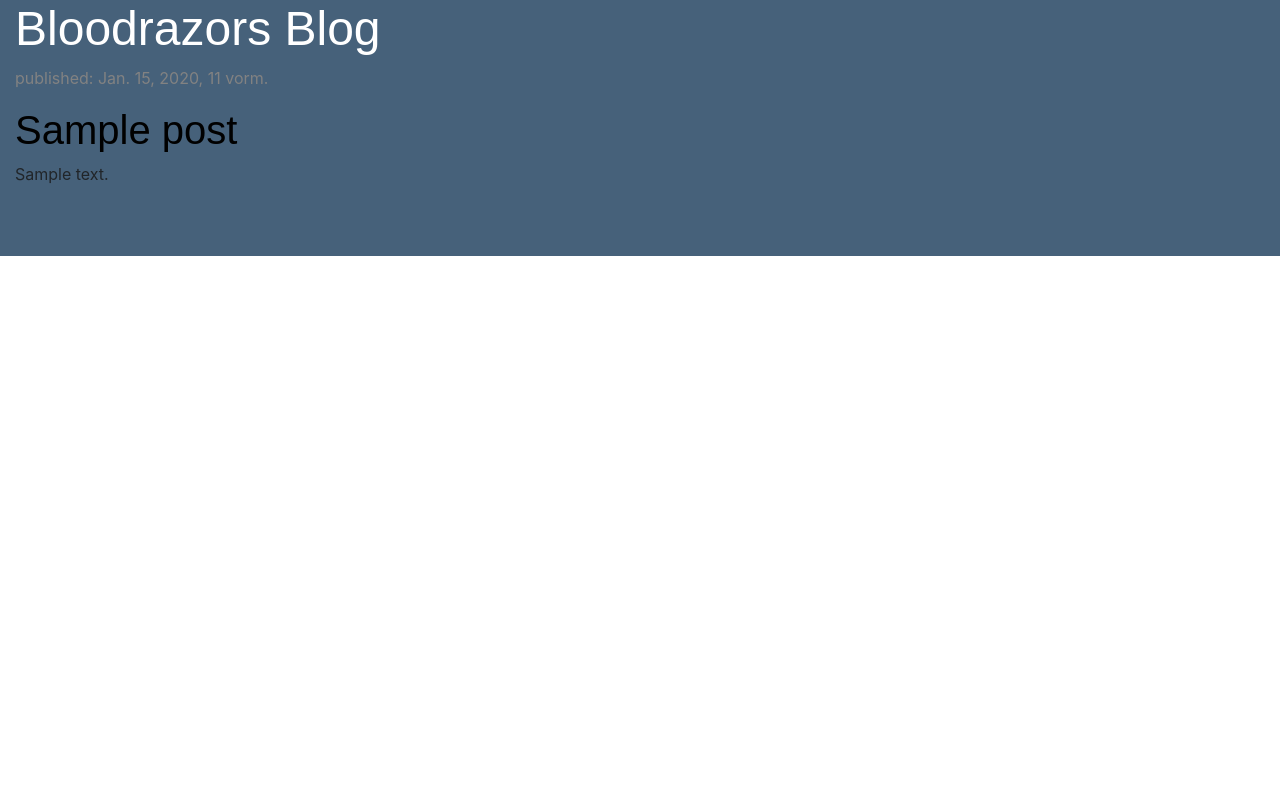
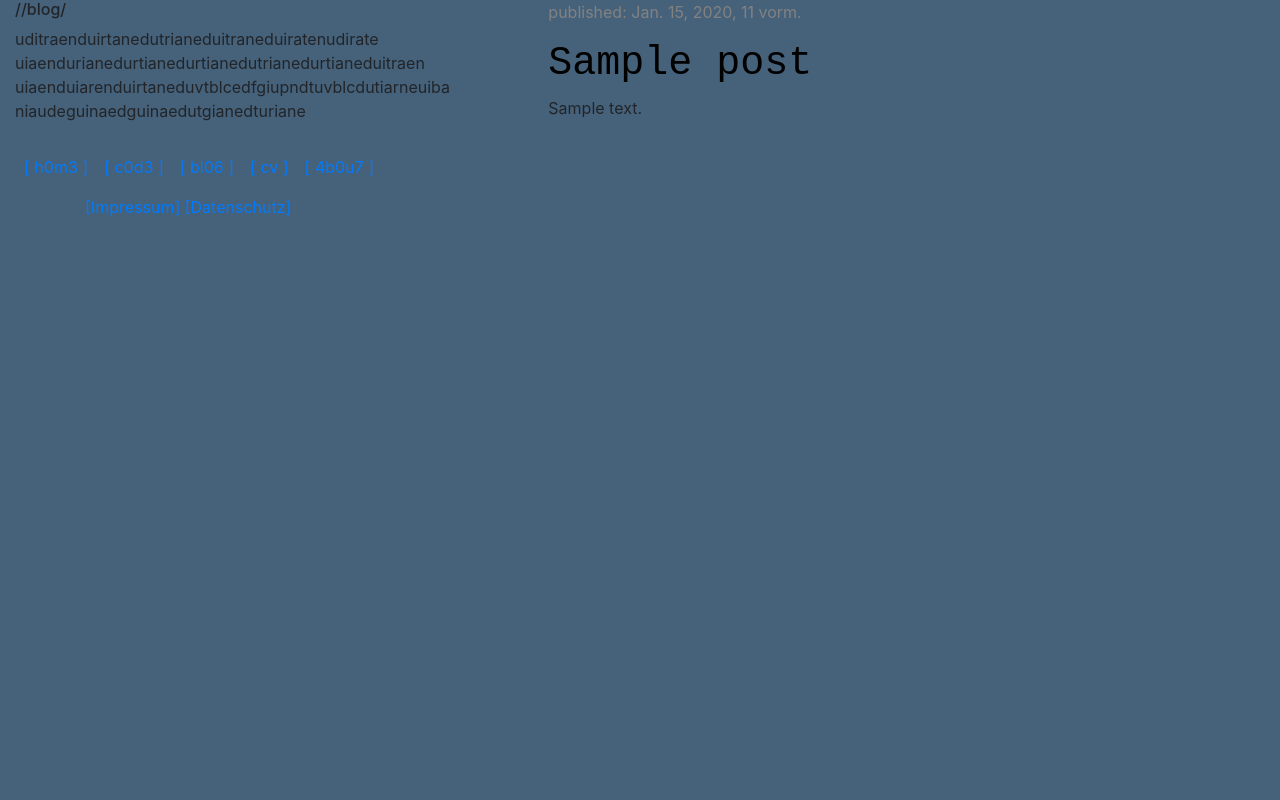
Before and after one commit to Busoshoku/my-first-blog, a Django app: template blog/templates/blog/post_list.html in a window 1280 px wide. Run offline with Django 3.2, Linux system fonts and the light colour scheme; the template is opened without the code that fills it: values that come from a table or form of the project are taken from there, others are empty; tables that the repository leaves empty hold one stand-in row (values such as "Sample post"); some libraries are stand-ins or nearby versions.

Commit message:
Adding polls app v1

```diff
--- a/blog/static/css/blog.css
+++ b/blog/static/css/blog.css
@@ -1,20 +1,14 @@
-h1 a{
-    color: #FCA205;
-}
-
-
 .page-header h1, .page-header h1 a, .page-header h1 a:visited, .page-header h1 a:active {
   color: #ffffff;
-  font-size: 36pt;
   text-decoration: none;
 }
 
-.site-color{
+body{
     background-color: #46617A;
 }
 
 h1, h2, h3, h4 {
-  font-family: 'Arial', cursive;
+  font-family: 'Courier New';
 }
 
 .date {
@@ -29,13 +23,6 @@ h1, h2, h3, h4 {
   width: 100%;
 }
 
-.top-menu, .top-menu:hover, .top-menu:visited {
-  color: #ffffff;
-  float: right;
-  font-size: 26pt;
-  margin-right: 20px;
-}
-
 .post {
   margin-bottom: 70px;
 }
--- a/blog/templates/blog/base.html
+++ b/blog/templates/blog/base.html
@@ -9,16 +9,56 @@
 </head>
 <body>
 
-<div class="content container-fluid site-color">
-    <div class="page-header site-color">
-        <h1><a href="/">Bloodrazors Blog</a></h1>
-    </div>
+<div class="content container-fluid">
     <div class="row">
-        <div class="col-md-8">
-            {% block content %}
-            {% endblock %}
+        <div class="container col-md-5"
+        <!--Introduction-->
+        <div class="row">
+            <div name="introduction" id="introduction" class="container">
+                <h6>//blog/</h6>
+                <p>
+                    uditraenduirtanedutrianeduitraneduiratenudirate
+                    uiaendurianedurtianedurtianedutrianedurtianeduitraen
+                    uiaenduiarenduirtaneduvtblcedfgiupndtuvblcdutiarneuiba
+                    niaudeguinaedguinaedutgianedturiane
+                </p>
+            </div>
+        </div>
+        <!--Menu-->
+        <div class="row">
+            <nav class="navbar navbar-expand-sm">
+                <!-- Links -->
+                <ul class="navbar-nav">
+                    <li class="nav-item">
+                        <a class="nav-link" href="#">[ h0m3 ]</a>
+                    </li>
+                    <li class="nav-item">
+                        <a class="nav-link" href="#">[ c0d3 ]</a>
+                    </li>
+                    <li class="nav-item">
+                        <a class="nav-link" href="#">[ bl06 ]</a>
+                    </li>
+                    <li class="nav-item">
+                        <a class="nav-link" href="#">[ cv ]</a>
+                    </li>
+                    <li class="nav-item">
+                        <a class="nav-link" href="#">[ 4b0u7 ]</a>
+                    </li>
+                </ul>
+            </nav>
         </div>
     </div>
+    <div class="container col-md-7">
+        {% block content %}
+        {% endblock %}
+    </div>
+</div>
+<div class="row">
+    <div name="meta" id="meta" class="container">
+        <a href="#">[Impressum]</a>
+        <a href="#">[Datenschutz]</a>
+    </div>
+</div>
 </div>
 </body>
 </html>
--- a/mysite/settings.py
+++ b/mysite/settings.py
@@ -38,6 +38,7 @@ INSTALLED_APPS = [
     'django.contrib.messages',
     'django.contrib.staticfiles',
     'blog',
+    'polls.apps.PollsConfig',
 ]
 
 MIDDLEWARE = [
--- a/mysite/urls.py
+++ b/mysite/urls.py
@@ -18,5 +18,6 @@ from django.urls import path, include
 
 urlpatterns = [
     path('admin/', admin.site.urls),
+    path('polls', include('polls.urls')),
     path('', include('blog.urls')),
 ]
```
